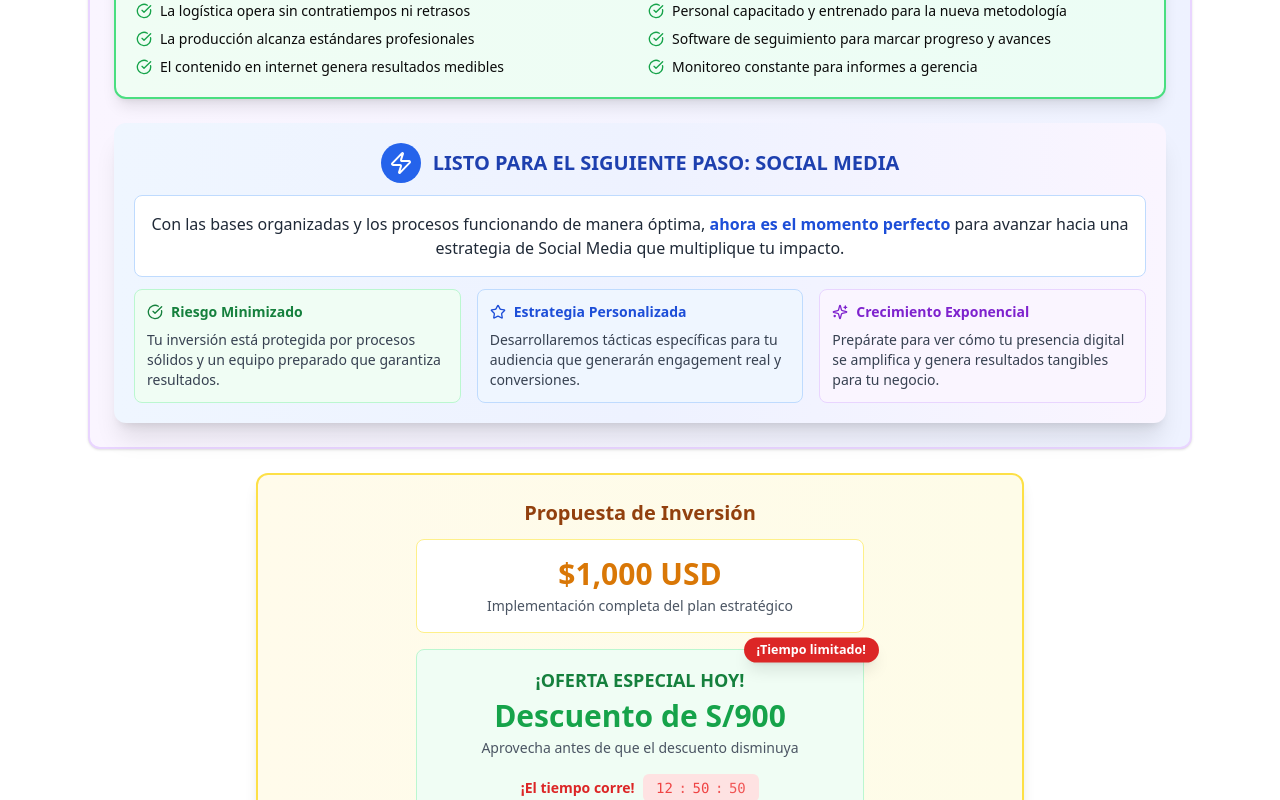
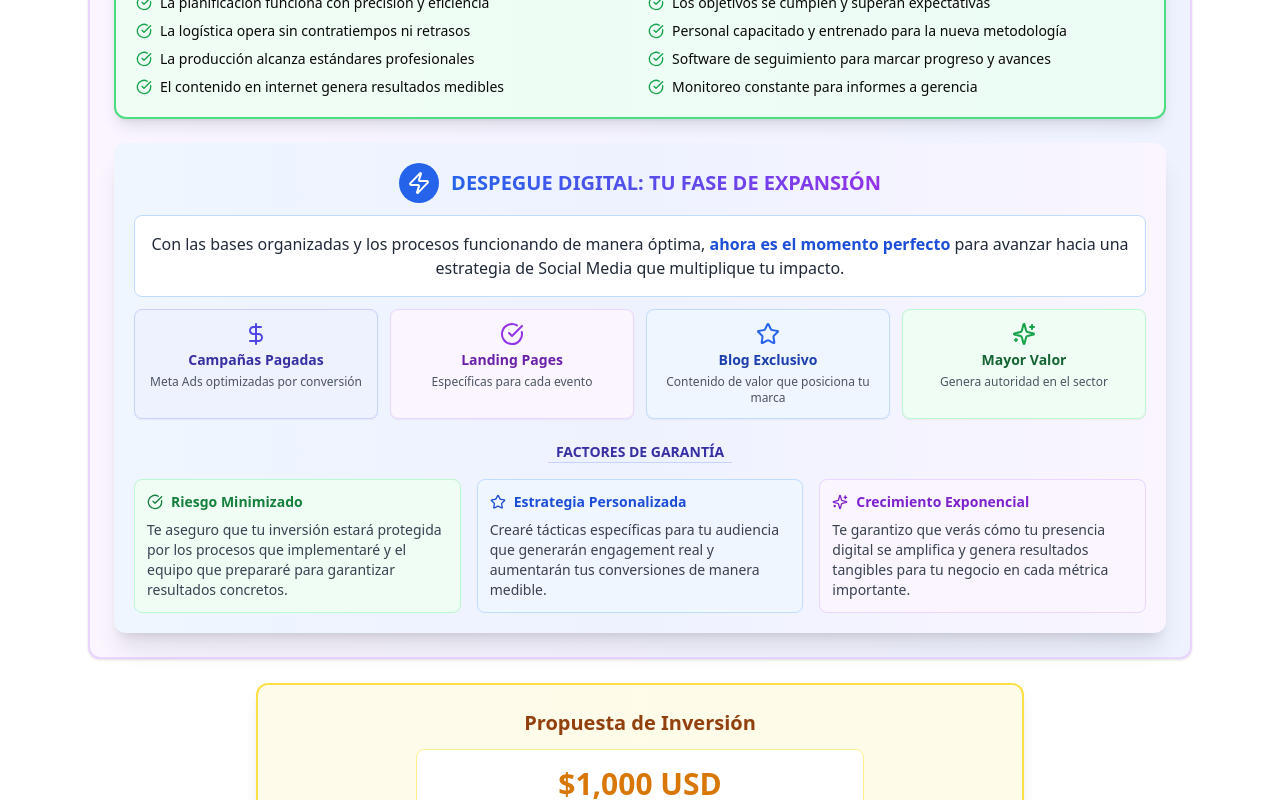
Before and after one commit to deivipluss/landing, a Next.js app: page /ktdrallounge in a window 1280 px wide. Shown: the part 2852-3652 px from the top of the page. Built offline with nearby package versions, Linux system fonts and the light colour scheme.

Commit message:
loung14e

```diff
--- a/app/ktdrallounge/page.tsx
+++ b/app/ktdrallounge/page.tsx
@@ -368,7 +368,7 @@ export default function DiagnosticoDigital() {
               },
               {
                 title: "Orientaré la cultura empresarial hacia la modernidad",
-                desc: "Posicionaré la marca con solidez, autoridad y en ritmo al mundo actual;  eco-friendly, socialmente responsable y comercialmente exitosa",
+                desc: "Sentaré las bases para que el proceso transmita con solidez, autoridad y en ritmo al mundo actual;  eco-friendly, socialmente responsable y comercialmente exitosa",
               },
               {
                 title: "Fijaré objetivos medibles",
@@ -376,7 +376,7 @@ export default function DiagnosticoDigital() {
               },
               {
                 title: "Construiré bases digitales sólidas",
-                desc: "Desarrollaré una infraestructura digital que sostiene tu crecimiento y te protege de cambios en algoritmos",
+                desc: "Implementaré infraestructura digital de base, aquella que sostendrá tu crecimiento y te protegerá de cambios en algoritmos",
               },
               {
                 title: "Capacitaré a todo el equipo",
@@ -678,15 +678,15 @@ export default function DiagnosticoDigital() {
             </CardContent>
           </Card>
 
-          {/* LISTO PARA SOCIAL MEDIA */}
+          {/* LISTO PARA SOCIAL MEDIA - Versión mejorada */}
           <Card className="border-3 border-blue-500 bg-gradient-to-r from-blue-50 via-indigo-50 to-purple-50 shadow-xl mt-6">
             <CardContent className="p-5">
               <div className="flex items-center justify-center mb-3">
                 <div className="h-10 w-10 rounded-full bg-blue-600 flex items-center justify-center mr-3">
                   <Zap className="h-6 w-6 text-white" />
                 </div>
-                <h4 className="font-extrabold text-blue-800 text-xl uppercase">
-                  Listo para el siguiente paso: SOCIAL MEDIA
+                <h4 className="font-extrabold text-blue-800 text-xl uppercase bg-clip-text text-transparent bg-gradient-to-r from-blue-600 to-purple-600">
+                  DESPEGUE DIGITAL: TU FASE DE EXPANSIÓN
                 </h4>
               </div>
               <div className="bg-white p-4 rounded-lg border border-blue-200 mb-3">
@@ -701,14 +701,47 @@ export default function DiagnosticoDigital() {
                   multiplique tu impacto.
                 </p>
               </div>
+
+              {/* Nueva sección: Características principales añadidas */}
+              <div className="grid grid-cols-2 md:grid-cols-4 gap-3 mb-5">
+                <div className="bg-indigo-50 rounded-lg p-3 text-center border border-indigo-200 shadow-sm hover:shadow-md transition-shadow">
+                  <DollarSign className="h-6 w-6 text-indigo-600 mx-auto mb-1" />
+                  <h5 className="font-semibold text-indigo-800 text-sm">Campañas Pagadas</h5>
+                  <p className="text-xs text-gray-600 mt-1">Meta Ads optimizadas por conversión</p>
+                </div>
+
+                <div className="bg-purple-50 rounded-lg p-3 text-center border border-purple-200 shadow-sm hover:shadow-md transition-shadow">
+                  <CheckCircle className="h-6 w-6 text-purple-600 mx-auto mb-1" />
+                  <h5 className="font-semibold text-purple-800 text-sm">Landing Pages</h5>
+                  <p className="text-xs text-gray-600 mt-1">Específicas para cada evento</p>
+                </div>
+
+                <div className="bg-blue-50 rounded-lg p-3 text-center border border-blue-200 shadow-sm hover:shadow-md transition-shadow">
+                  <Star className="h-6 w-6 text-blue-600 mx-auto mb-1" />
+                  <h5 className="font-semibold text-blue-800 text-sm">Blog Exclusivo</h5>
+                  <p className="text-xs text-gray-600 mt-1">Contenido de valor que posiciona tu marca</p>
+                </div>
+
+                <div className="bg-green-50 rounded-lg p-3 text-center border border-green-200 shadow-sm hover:shadow-md transition-shadow">
+                  <Sparkles className="h-6 w-6 text-green-600 mx-auto mb-1" />
+                  <h5 className="font-semibold text-green-800 text-sm">Mayor Valor</h5>
+                  <p className="text-xs text-gray-600 mt-1">Genera autoridad en el sector</p>
+                </div>
+              </div>
+
+              {/* Mantener los cuadros existentes con título y texto en primera persona */}
+              <div className="mb-3 text-center">
+                <h5 className="text-indigo-800 font-semibold text-sm mb-1 inline-block border-b border-indigo-200 px-2">
+                  FACTORES DE GARANTÍA
+                </h5>
+              </div>
               <div className="grid grid-cols-1 md:grid-cols-3 gap-4 text-sm">
                 <div className="bg-green-50 p-3 rounded-lg border border-green-200">
                   <h5 className="font-semibold text-green-700 mb-2 flex items-center">
                     <CheckCircle className="h-4 w-4 mr-2" /> Riesgo Minimizado
                   </h5>
                   <p className="text-gray-700">
-                    Tu inversión está protegida por procesos sólidos y un equipo
-                    preparado que garantiza resultados.
+                    Te aseguro que tu inversión estará protegida por los procesos que implementaré y el equipo que prepararé para garantizar resultados concretos.
                   </p>
                 </div>
                 <div className="bg-blue-50 p-3 rounded-lg border border-blue-200">
@@ -716,23 +749,21 @@ export default function DiagnosticoDigital() {
                     <Star className="h-4 w-4 mr-2" /> Estrategia Personalizada
                   </h5>
                   <p className="text-gray-700">
-                    Desarrollaremos tácticas específicas para tu audiencia que
-                    generarán engagement real y conversiones.
+                    Crearé tácticas específicas para tu audiencia que generarán engagement real y aumentarán tus conversiones de manera medible.
                   </p>
                 </div>
                 <div className="bg-purple-50 p-3 rounded-lg border border-purple-200">
                   <h5 className="font-semibold text-purple-700 mb-2 flex items-center">
-                    <Sparkles className="h-4 w-4 mr-2" /> Crecimiento
-                    Exponencial
+                    <Sparkles className="h-4 w-4 mr-2" /> Crecimiento Exponencial
                   </h5>
                   <p className="text-gray-700">
-                    Prepárate para ver cómo tu presencia digital se amplifica y
-                    genera resultados tangibles para tu negocio.
+                    Te garantizo que verás cómo tu presencia digital se amplifica y genera resultados tangibles para tu negocio en cada métrica importante.
                   </p>
                 </div>
               </div>
             </CardContent>
           </Card>
+
         </CardContent>
       </Card>
 
```
